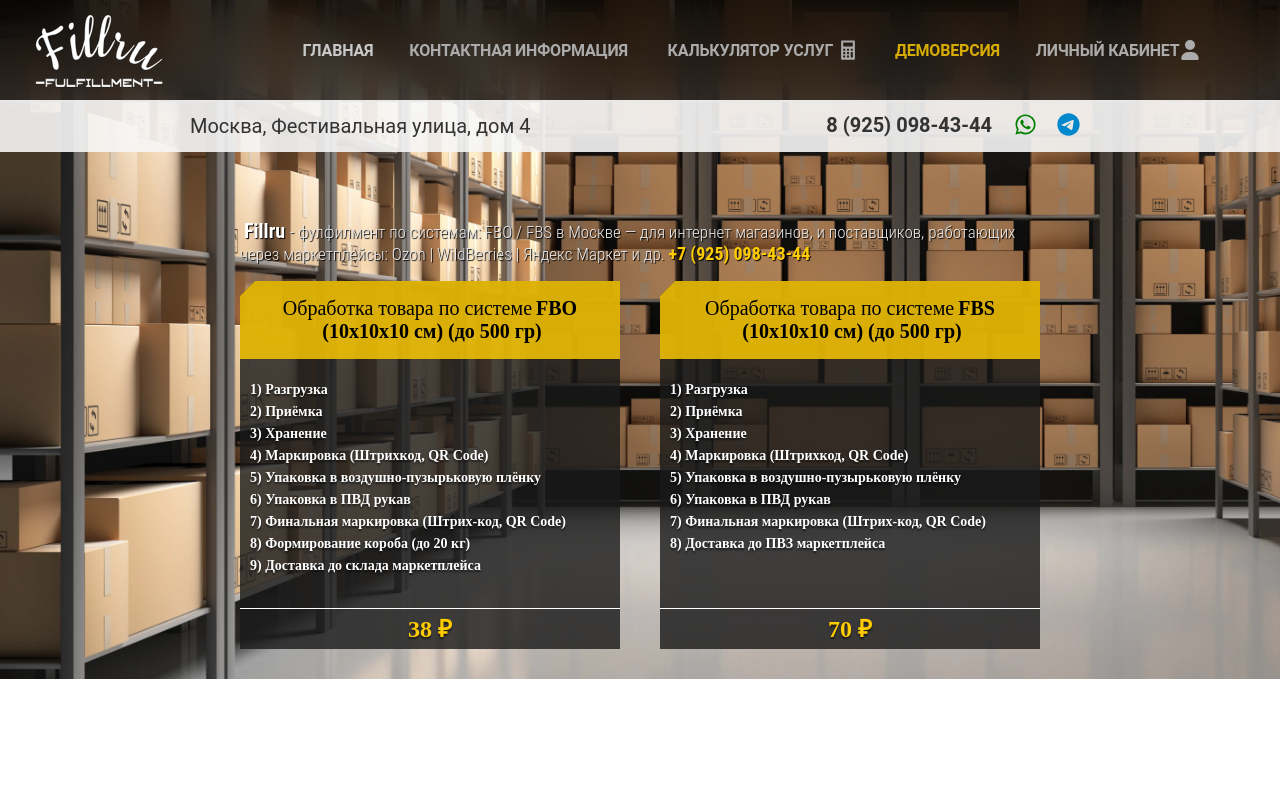
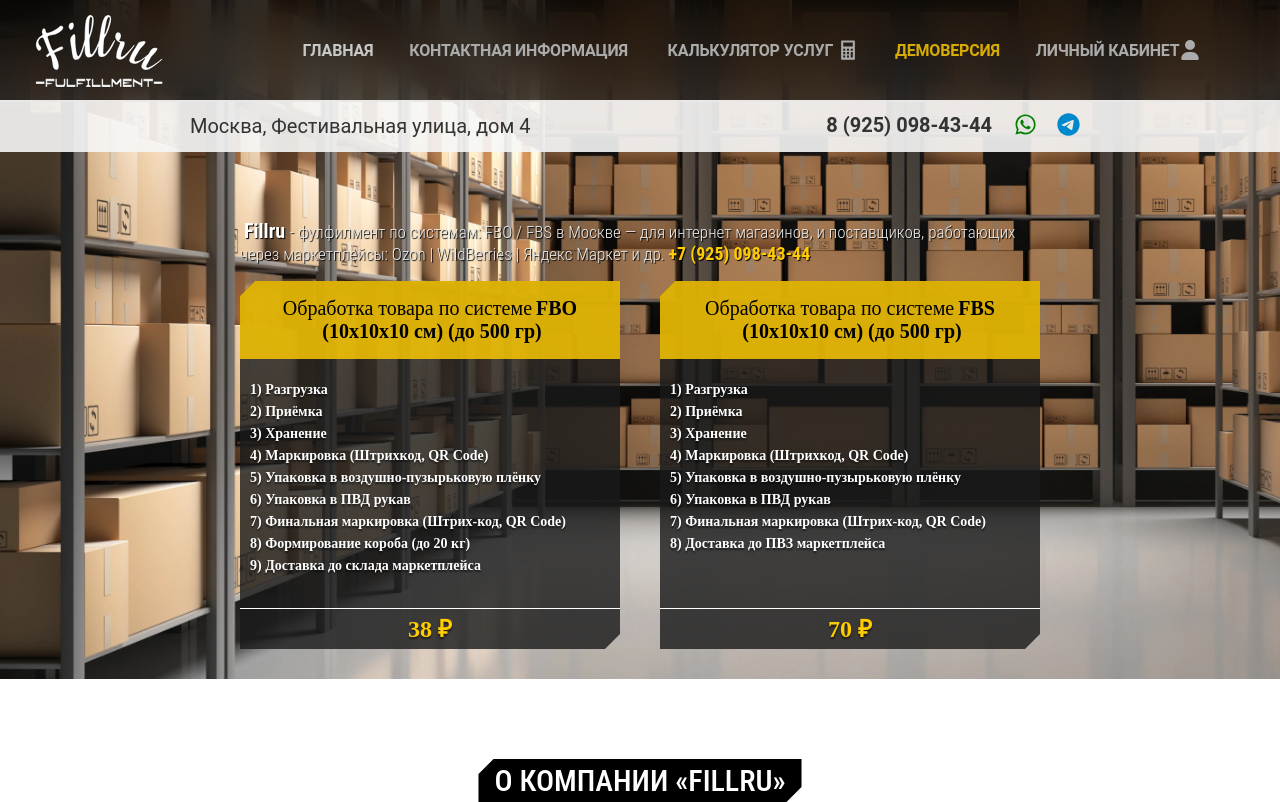
Before and after one commit to Elgrush/Fillru, a Django app: page / in a window 1280 px wide. Before the commit the page ends 679 px from the top, so only its background shows below. Run offline with Django 5.2, Linux system fonts and the light colour scheme.

Commit message:
Frontend maintenance

```diff
--- a/main/templates/main/main.html
+++ b/main/templates/main/main.html
@@ -66,5 +66,10 @@
           </div>
       </div>
     </article>
+    <section class="main-section">
+      <div class="BlackBoldMiddleBox">
+        О компании «Fillru»
+      </div>
+    </section>
 </body>
 </html>
--- a/static/css/main/main.css
+++ b/static/css/main/main.css
@@ -3,7 +3,6 @@ a#header-nav-links-main {
 }
 
 .top-article {
-    position: fixed;
     left: 0;
     top: 0;
     width: 100%;
@@ -57,7 +56,7 @@ section.comparison-side {
     display: flex;
     flex-direction: column;
     margin-bottom: 30px;
-    clip-path: polygon(15px 0px, 100% 0px, 100% 100%, calc(100% - 15px) 100%, 0px 100%, 0px 15px);
+    clip-path: polygon(15px 0px, 100% 0px, 100% calc(100% - 15px), calc(100% - 15px) 100%, 0px 100%, 0px 15px);
     width: 47.5%;
 }
 
@@ -113,3 +112,27 @@ dt.comparison-item-price {
     font-size: 24px;
     color: rgb(255, 204, 0);
 }
+
+body {
+    width: 100%;
+    margin: 0;
+}
+
+.BlackBoldMiddleBox {
+    margin-top: 80px;
+    font-family: "Roboto Condensed", sans-serif;
+    clip-path: polygon(15px 0px, 100% 0px, 100% calc(100% - 15px), calc(100% - 15px) 100%, 0px 100%, 0px 15px);
+    background-color: rgb(0, 0, 0);
+    color: rgb(255, 255, 255);
+    padding: 4px 16px 4px 16px;
+    font-size: 30px;
+    text-shadow: 1px 1px black;
+    font-weight: 500;
+    text-transform: uppercase;
+}
+
+.main-section {
+    display: flex;
+    flex-direction: column;
+    align-items: center;
+}
--- a/static/js/navigation/navigation.js
+++ b/static/js/navigation/navigation.js
@@ -23,7 +23,7 @@ for(let element of document.getElementsByClassName(".header-nav-links"))
     nav_phone.addEventListener("mouseout", (event) => {
         nav_phone.removeAttribute("style");
     })
-}
+};
 
 //Underlines icons
 for(let element of document.getElementsByClassName("header-navbar-refcontainer-icon"))
@@ -35,3 +35,22 @@ for(let element of document.getElementsByClassName("header-navbar-refcontainer-i
         element.removeAttribute("style");
     })
 };
+
+//Handles scrolldown
+const elementsToFadeInUpOnScroll = document.querySelectorAll(".fade-in-up-on-scroll");
+let previous_height = window.scrollY;
+if (elementsToFadeInUpOnScroll) {
+window.addEventListener("scroll", function(event) {
+    elementsToFadeInUpOnScroll.forEach(function(element) {
+    if (window.scrollY > previous_height) {
+        element.classList.remove("fade-out-down");
+        element.classList.add("fade-in-up");
+        previous_height = window.scrollY;
+    } else {
+        element.classList.remove("fade-in-up");
+        element.classList.add("fade-out-down");
+        previous_height = window.scrollY;
+    }
+    });
+});
+};
--- a/templates/navigation.html
+++ b/templates/navigation.html
@@ -20,7 +20,7 @@
             </a>
         </div>
     </div>
-    <div class="header-navbar subtop">
+    <div class="header-navbar subtop fade-in-up-on-scroll">
         <div class="header-navbar subtop-container">
             <p id="nav-address">Москва, Фестивальная улица, дом 4</p>
             <div class="header-navbar-refcontainer">
```
Also changed, not shown: static/css/navigation/navigation.css (+33 -0 lines).
